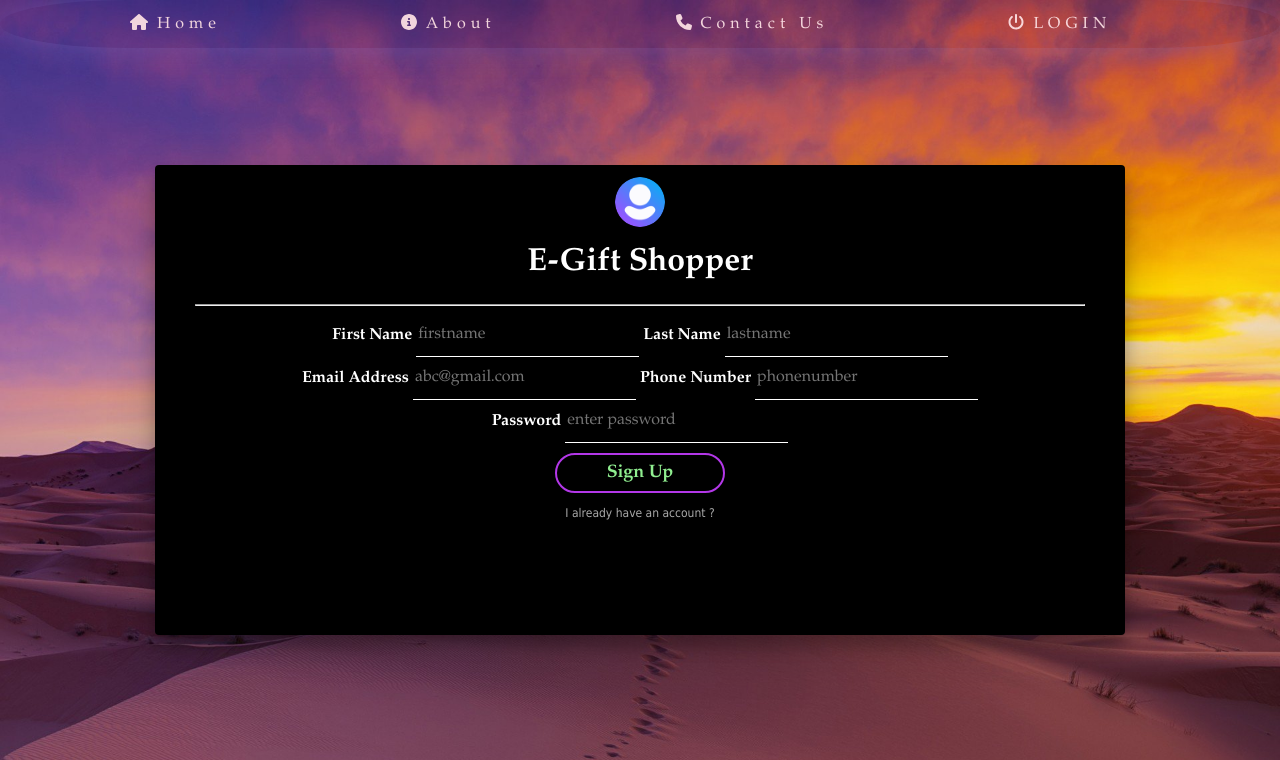
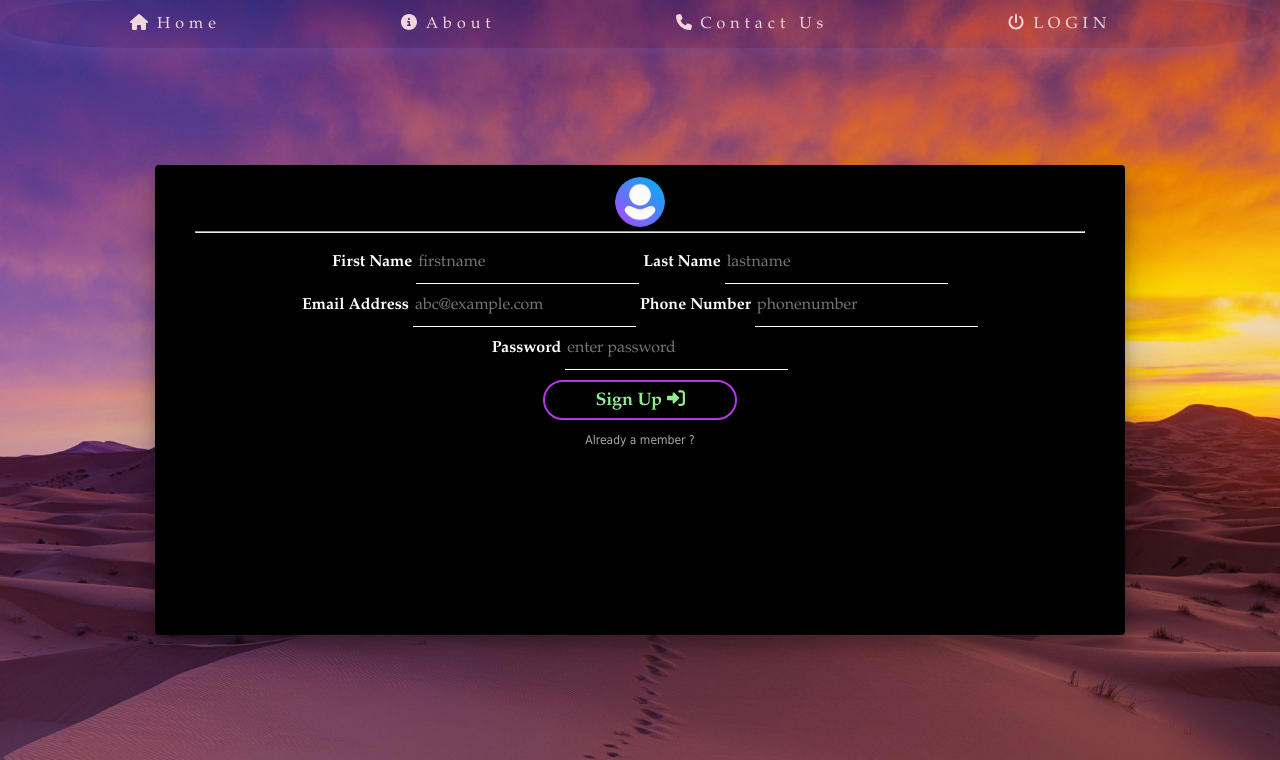
Before and after one commit to lewiskirori/E-GIFT-SHOPPER-SYSTEM, a PHP site: page /registration.php in a window 1280 px wide. Shown: the top 760 px of the page. Run offline with PHP 8.4, Linux system fonts and the light colour scheme; some libraries are stand-ins or nearby versions.

Commit message:
reg top update

```diff
--- a/registration.php
+++ b/registration.php
@@ -6,10 +6,10 @@ require_once('config.php');
 <html>
 <head>
     <title>
-        Sign up - EGS
+        Sign up - E-Gift Shopper
     </title>
     <link rel="stylesheet" type="text/css" href="reg.css">
-     <link rel="shortcut icon" href=" logo-images\e-letter-gift-shop-creative-lettering-sign-logo-design-template_657888-125.jpg ">
+     <link rel="shortcut icon" href=" logo-images/EGSS-LoGo.png">
 
      <meta charset="UTF-8">
         <meta http-equiv="X-UA-Compatible" content="IE=edge">
@@ -81,7 +81,6 @@ require_once('config.php');
         border-radius: 4px;
             }
             </style>
-            <h1>E-Gift Shopper</h1>
             <hr class="mb-3">
             <label for="firstname"><b>First Name</b></label>
             <input type="text" id="firstname" name="firstname" placeholder="firstname" required>
@@ -90,7 +89,7 @@ require_once('config.php');
             <input type="text" id="lastname" name="lastname" placeholder="lastname" required><br>
 
             <label for="email"><b>Email Address</b></label>
-            <input type="email" id="email" name="email" placeholder="abc@gmail.com" required>
+            <input type="email" id="email" name="email" placeholder="abc@example.com" required>
 
             <label for="phonenumber"><b>Phone Number</b></label>
             <input type="text" id="phonenumber" name="phonenumber" placeholder="phonenumber" required><br>
@@ -98,11 +97,12 @@ require_once('config.php');
             <label for="password"><b>Password</b></label>
             <input type="password" id="password" name="password" placeholder="enter password" required><br>
 
-            <input type="submit" class="btn" name="create" value="Sign Up"/><br>
+            <button type="submit" class="btn">Sign Up <i class="fas fa-sign-in-alt"></i></button>
+
         </div>
 
 
-    <a href="login.php">I already have an account ?</a>
+    <a href="login.php">Already a member ?</a>
     </form>
 </div>
 <script src="https://ajax.googleapis.com/ajax/libs/jquery/3.6.0/jquery.min.js"></script>
@@ -152,8 +152,33 @@ require_once('config.php');
 
         });
 
+        // snackbar alert
+            const showSnackbar = () => {
+              const snackbar = document.createElement('div');
+              snackbar.innerHTML = 'Welcome to E-GIFT SHOPPER! Please proceed for Logging in!';
+              snackbar.style.backgroundColor = 'rgba(144, 238, 144, 0.5)';
+              snackbar.style.position = 'fixed';
+              snackbar.style.top = '8%';
+              snackbar.style.left = '50%';
+              snackbar.style.transform = 'translate(-50%, 0%)';
+              snackbar.style.padding = '10px 20px';
+              snackbar.style.borderRadius = '5px';
+              snackbar.style.cursor = 'pointer';
+              snackbar.style.userSelect = 'none';
 
-        alert('Welcome to E-GIFT SHOPPER! Please proceed for Logging in!!');
+              document.body.appendChild(snackbar);
+
+              setTimeout(() => {
+                snackbar.style.display = 'none';
+              }, 5000);
+
+              snackbar.addEventListener('click', () => {
+                snackbar.style.display = 'none';
+              });
+            };
+
+            showSnackbar();
+
 
 
     });
```
